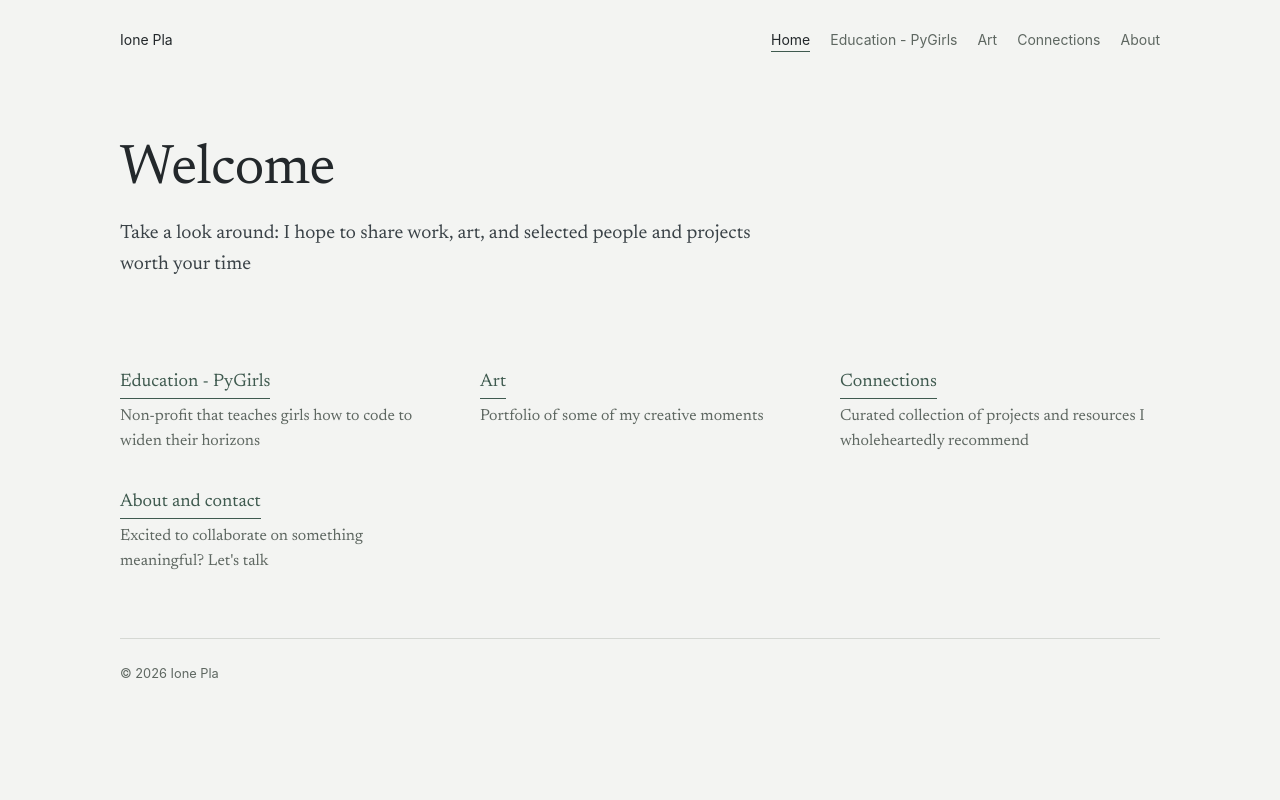
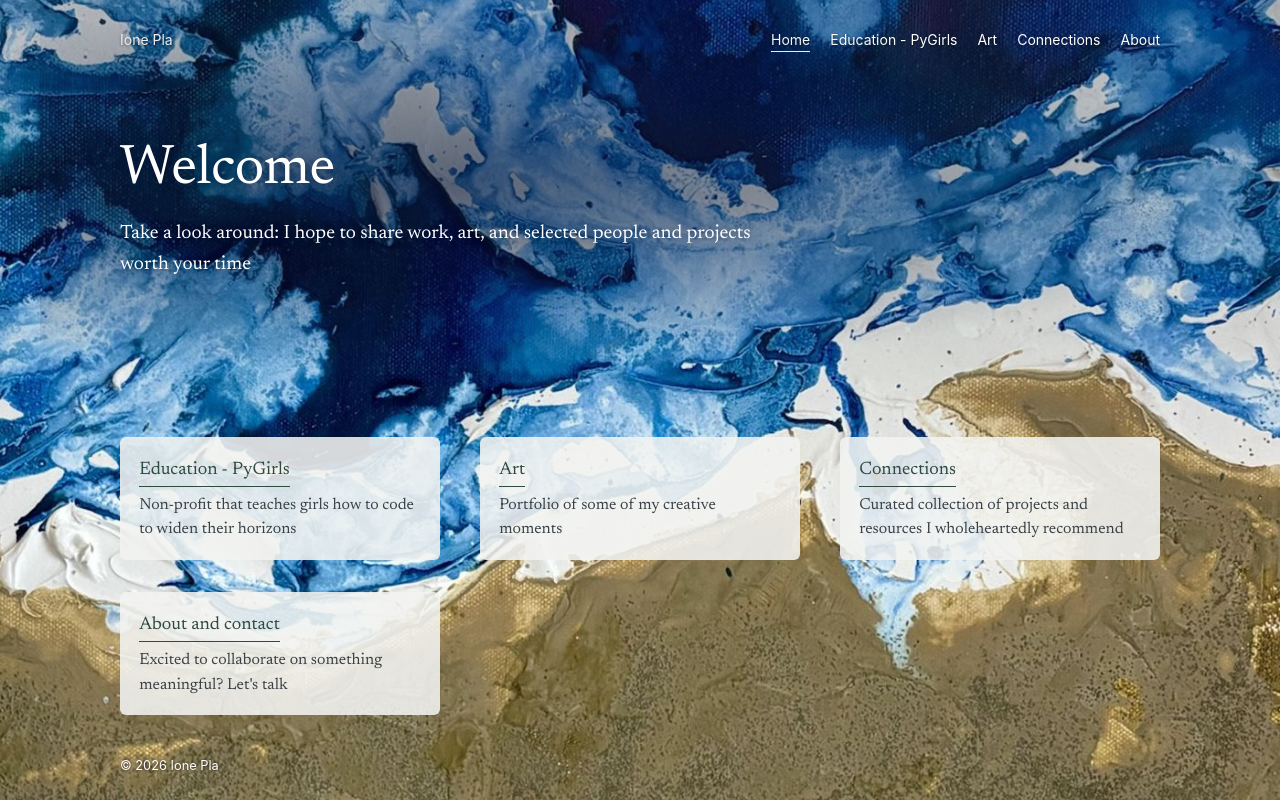
Before and after one commit to ionepla/ionepla.github.io, a plain HTML site: page index.html in a window 1280 px wide. Drawn offline with Linux system fonts and the light colour scheme.

Commit message:
Add files via upload

```diff
--- a/index.html
+++ b/index.html
@@ -12,6 +12,7 @@
 <link rel="stylesheet" href="/style.css">
 </head>
 <body>
+<div class="stage">
 <div class="wrap">
   <header class="top">
     <a class="home" href="/">Ione Pla</a>
@@ -37,6 +38,7 @@
   </main>
   <footer>© <span id="yr">2026</span> Ione Pla</footer>
 </div>
+</div>
 <script>document.getElementById("yr").textContent = new Date().getFullYear();</script>
 </body>
 </html>
--- a/style.css
+++ b/style.css
@@ -94,3 +94,20 @@ footer { border-top: 1px solid var(--line); margin-top: 4rem; padding: 1.5rem 0
 
 .stack { margin: 1rem 0 0; }
 .stack p { margin: 0 0 .6rem; }
+
+/* Home: the Wavescape II painting as background (waves above, sand below) */
+.stage { min-height: 100vh; min-height: 100svh; background: linear-gradient(180deg, rgba(6,20,50,.28), rgba(6,20,50,0) 60%), url("/img/home-bg.jpg") center 60% / cover no-repeat #6f6a3c; }
+.stage .wrap { min-height: inherit; display: flex; flex-direction: column; }
+.stage main { flex: 1; display: flex; flex-direction: column; justify-content: space-between; }
+.stage header.top, .stage header.top a { color: #fff; text-shadow: 0 1px 3px rgba(0,0,0,.45); }
+.stage header.top a:hover { color: #fff; text-decoration: underline; }
+.stage header.top nav a[aria-current="page"] { color: #fff; border-bottom-color: #fff; }
+.stage .page-head { position: relative; isolation: isolate; }
+.stage .page-head::before { content: ""; position: absolute; inset: -3rem -8rem -3rem -5rem; z-index: -1; background: radial-gradient(ellipse at 30% 50%, rgba(6,20,50,.6), rgba(6,20,50,0) 70%); }
+.stage h1, .stage .lede { color: #fff; text-shadow: 0 1px 8px rgba(6,20,50,.5); }
+.stage .doors { margin: 2rem 0 2.5rem; }
+.stage .doors a { height: 100%; padding: 1.1rem 1.2rem; border-radius: 6px; background: rgba(243,244,242,.88); }
+.stage .doors .t { color: #2f4a3f; border-bottom-color: #2f4a3f; }
+.stage .doors .d { color: #3a4247; }
+.stage .doors a:hover .t { color: #11201a; border-bottom-color: #11201a; }
+.stage footer { margin-top: 0; border-top: 0; padding: 0 0 1.5rem; color: #fff; text-shadow: 0 1px 3px rgba(0,0,0,.5); }
```
Also changed, not shown: connections/index.html (+4 -0 lines), img/home-bg.jpg (added), 1 other file.
